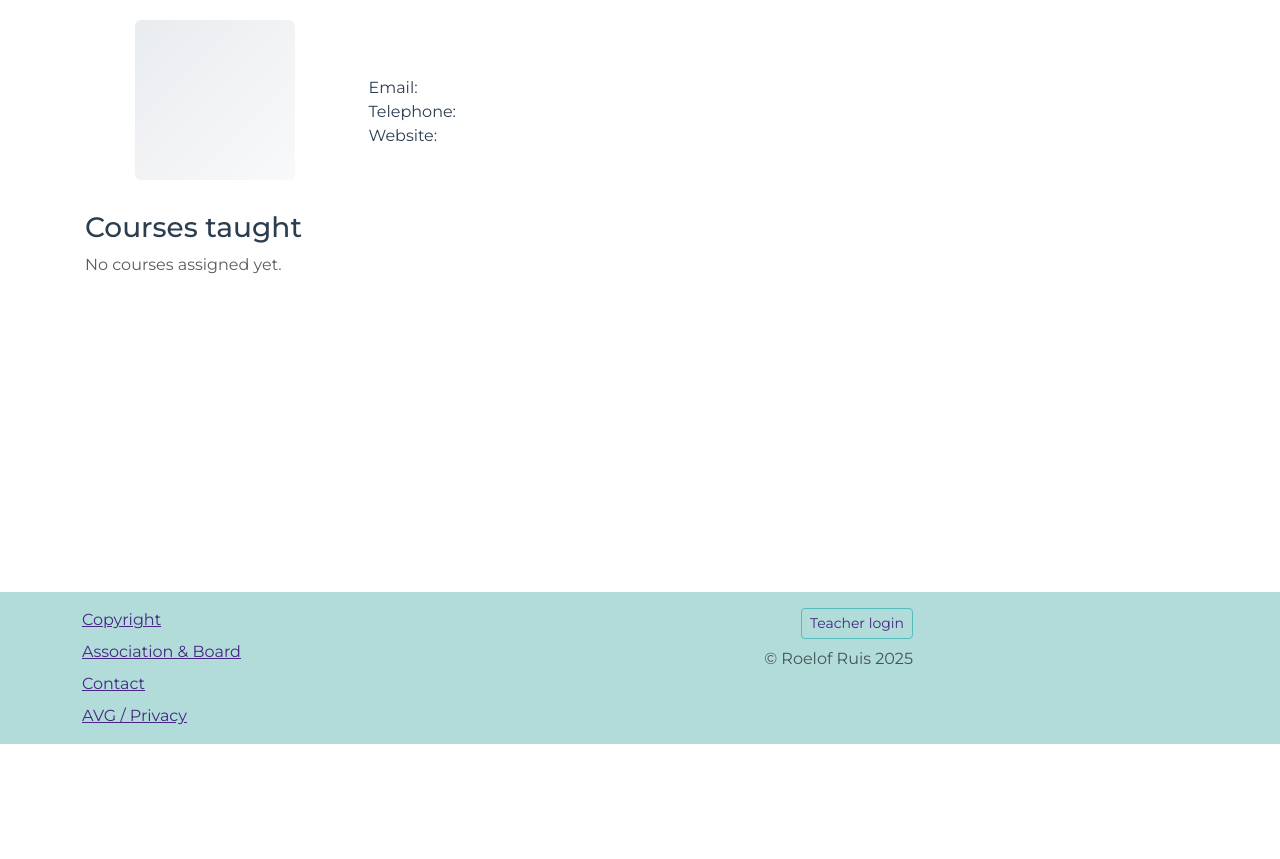
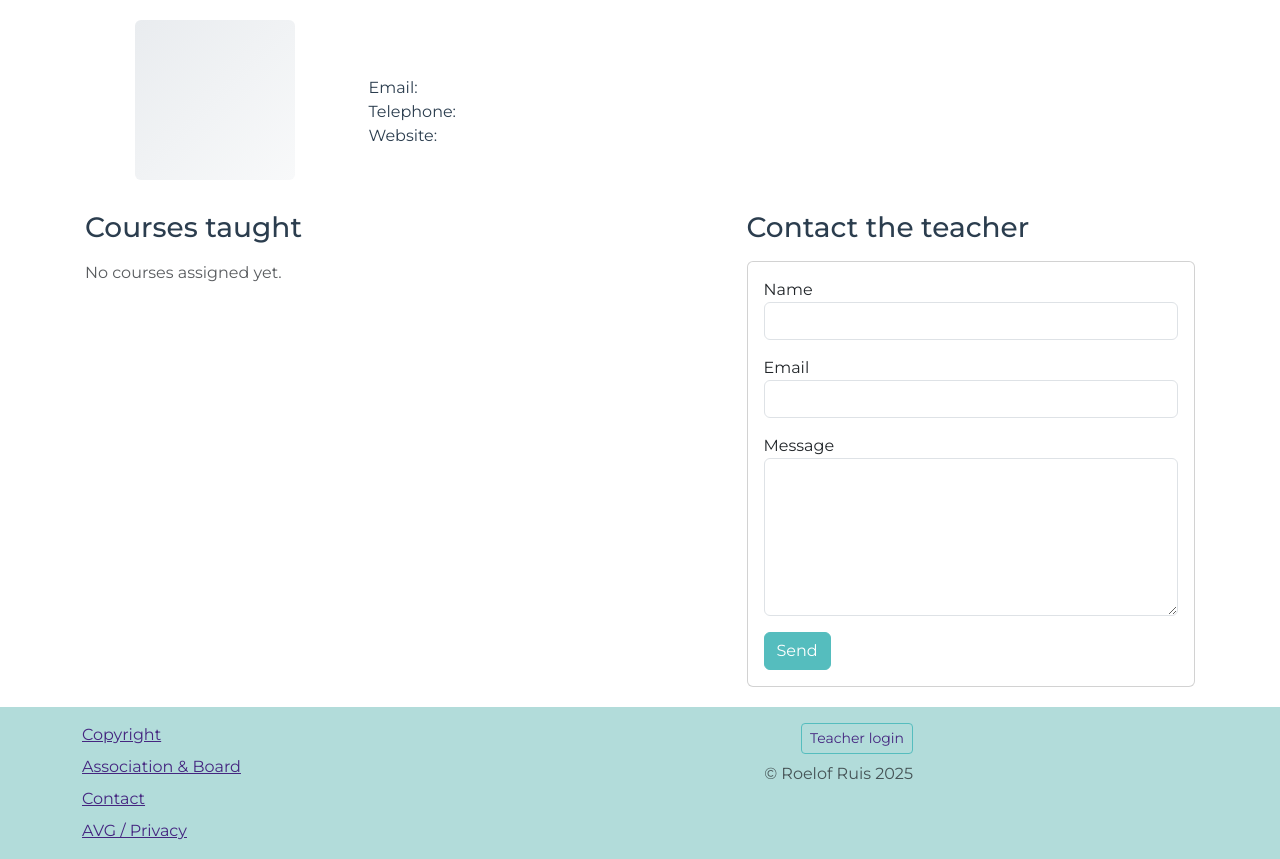
Before and after one commit to RoelofRuis/website-hart, a Yii app: template views/teacher/view.php in a window 1280 px wide. Shown: the part 56-915 px from the top of the page. Before the commit the page ends 800 px from the top, so only its background shows below. Run offline with PHP 8.4 and a stand-in for Yii, Linux system fonts and the light colour scheme; the template is opened without the code that fills it, so the values that code supplies are empty; form fields are guessed from the names that the template uses; some libraries are stand-ins or nearby versions.

Commit message:
contact form

```diff
--- a/messages/nl-NL/app.php
+++ b/messages/nl-NL/app.php
@@ -78,5 +78,6 @@ return [
     'Contact the board' => 'Neem contact op met het bestuur',
     'General contact form' => 'Algemeen contactformulier',
     'Send' => 'Verzenden',
-    'Write your message...' => 'Schrijf je bericht hier...'
+    'Write your message...' => 'Schrijf je bericht hier...',
+    'Contact the teacher' => 'Neem contact op met de docent',
 ];
--- a/views/teacher/view.php
+++ b/views/teacher/view.php
@@ -2,8 +2,10 @@
 
 /** @var yii\web\View $this */
 /** @var app\models\Teacher $model */
+/** @var app\models\forms\ContactForm $contactForm */
 
 use yii\bootstrap5\Html;
+use yii\bootstrap5\ActiveForm;
 use yii\helpers\Markdown;
 use yii\helpers\HtmlPurifier;
 
@@ -46,10 +48,12 @@ $this->params['breadcrumbs'][] = $this->title;
         </div>
     </div>
 
-    <h3 class="mt-4"><?= Html::encode(Yii::t('app', 'Courses taught')) ?></h3>
+    <div class="row mt-4">
+        <div class="col-md-7">
+            <h3 class="mb-3"><?= Html::encode(Yii::t('app', 'Courses taught')) ?></h3>
             <div class="row">
                 <?php foreach ($model->getCourses()->all() as $course): ?>
-            <div class="col-md-6 mb-3">
+                    <div class="col-md-12 mb-3">
                         <div class="card h-100">
                             <div class="card-body">
                                 <h5 class="card-title mb-2"><?= Html::encode($course->name) ?></h5>
@@ -57,7 +61,7 @@ $this->params['breadcrumbs'][] = $this->title;
                                     <?php
                                     $cHtml = Markdown::process($course->description ?? '', 'gfm');
                                     $cText = trim(strip_tags($cHtml));
-                            echo Html::encode(mb_strimwidth($cText, 0, 160, '…'));
+                                    echo Html::encode(mb_strimwidth($cText, 0, 200, '…'));
                                     ?>
                                 </p>
                                 <?= Html::a(Yii::t('app', 'View course'), ['course/view', 'slug' => $course->slug], ['class' => 'btn btn-outline-primary btn-sm']) ?>
@@ -70,3 +74,20 @@ $this->params['breadcrumbs'][] = $this->title;
                 <?php endif; ?>
             </div>
         </div>
+        <div class="col-md-5">
+            <h3 class="mb-3"><?= Html::encode(Yii::t('app', 'Contact the teacher')) ?></h3>
+            <div class="card">
+                <div class="card-body">
+                    <?php $form = ActiveForm::begin(['id' => 'teacher-contact-form']); ?>
+                        <?= $form->field($contactForm, 'name')->textInput(['maxlength' => true]) ?>
+                        <?= $form->field($contactForm, 'email')->input('email', ['maxlength' => true]) ?>
+                        <?= $form->field($contactForm, 'message')->textarea(['rows' => 6]) ?>
+                        <div class="mt-3">
+                            <?= Html::submitButton(Yii::t('app', 'Send'), ['class' => 'btn btn-primary']) ?>
+                        </div>
+                    <?php ActiveForm::end(); ?>
+                </div>
+            </div>
+        </div>
+    </div>
+</div>
```
Also changed, not shown: controllers/TeacherController.php (+8 -0 lines), views/course/_teachers_grid.php (added, +29 -0 lines), views/course/view.php (+16 -16 lines). Lines whose indentation alone changed are shown as unchanged.
